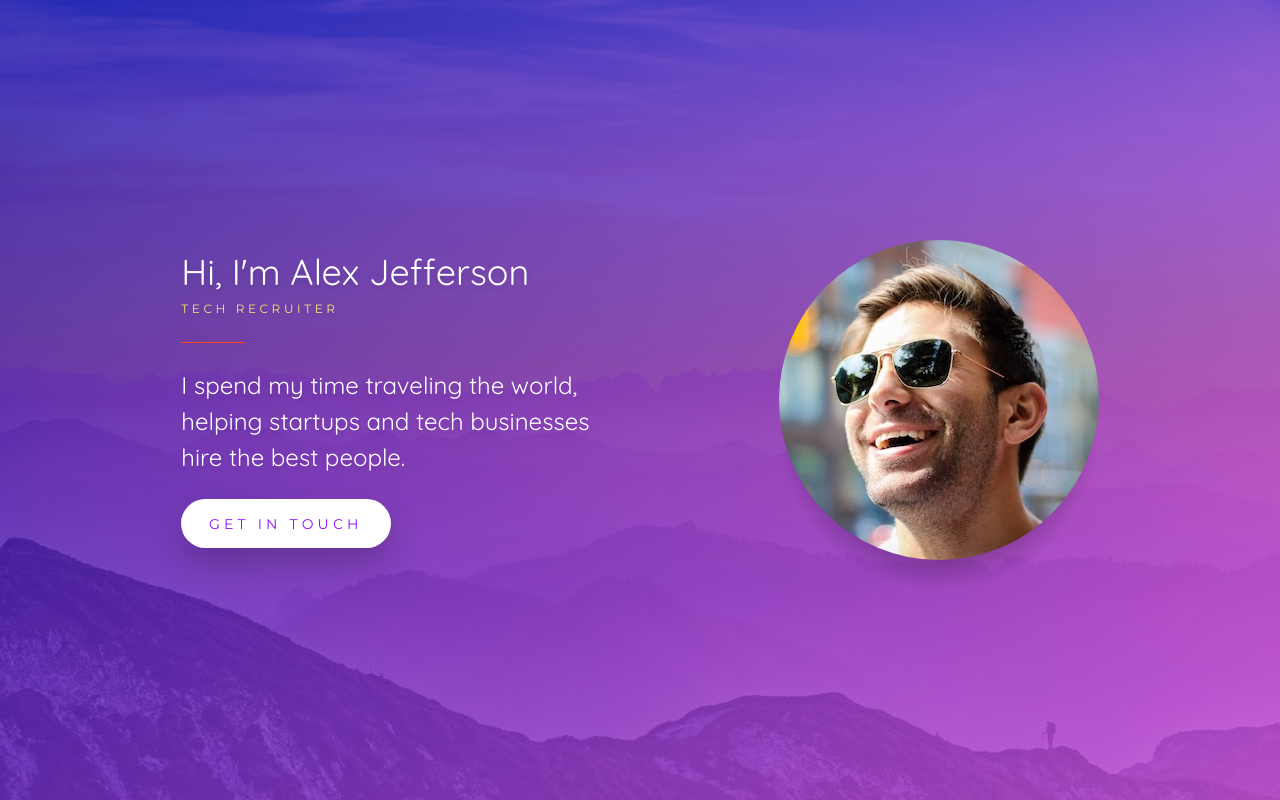
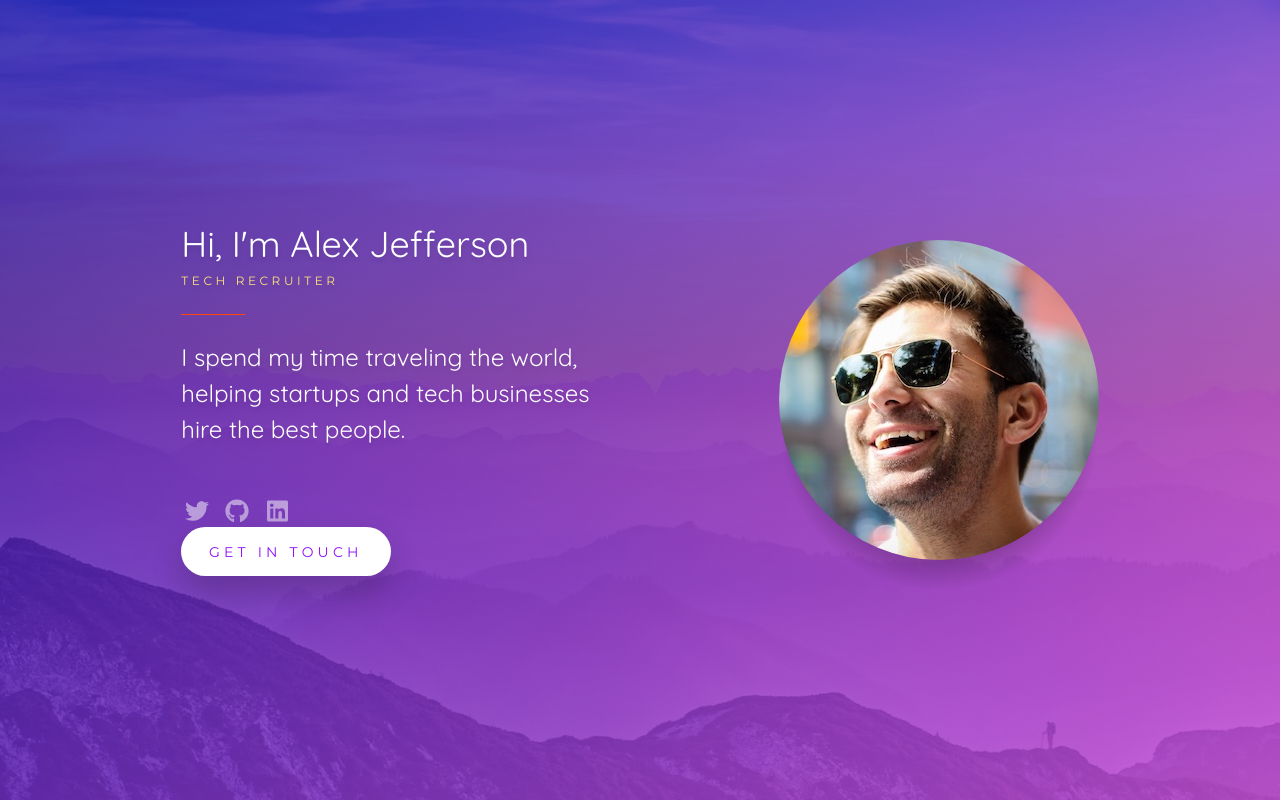
Before and after one commit to csant510/mock-portfolio, a plain HTML site: page index.html in a window 1280 px wide. Drawn offline with Linux system fonts and the light colour scheme.

Commit message:
added links from font awsome and styled them.

```diff
--- a/css/main.css
+++ b/css/main.css
@@ -145,6 +145,40 @@ a {
     max-width: 20rem;
 }
 
+.social {
+    display: flex;
+    margin-top: 1.5rem;
+}
+
+.social li {
+    height: 2rem;
+    margin-right: 0.5rem;
+    text-align: center;
+    width: 2rem;
+}
+
+.social a {
+    align-items: center;
+    display: flex;
+    font-size: 1.5rem;
+    height: 2rem;
+    justify-content: center;
+    opacity: 0.5;
+    transition-property: opacity, transform;
+    width: 2rem;
+    will-change: opacity, transform;
+}
+
+.social a:hover {
+    opacity: 1;
+    transform: scale(1.25);
+}
+
+.social a:active {
+    opacity: 1;
+    transform: scale(1.1);
+}
+
 .wallpaper {
     background-image: url("../images/austria.jpg");
     background-position: center;
--- a/index.html
+++ b/index.html
@@ -9,6 +9,8 @@
   <link href="https://fonts.googleapis.com/css?family=Montserrat|Quicksand" rel="stylesheet">
   <link rel="stylesheet" type="text/css" href="css/minireset.min.css">
   <link rel="stylesheet" type="text/css" href="css/main.css">
+  <script src="https://use.fontawesome.com/releases/v5.12.0/js/all.js"></script>
+
 </head>
 <div class="wallpaper"></div>
 <div class="content">
@@ -17,6 +19,7 @@
       <div class="picture-shadow"></div>
       <img id="pictureImage" class="picture-image" src="images/alex.jpg" srcset="images/alex.jpg 1x, images/alex@2x.jpg 2x,
       images/alex@3x.jpg 3x" alt="Portrait of Alex Jefferson" width="320" height="320">
+
     </figure>
   </aside>
   <main class="about">
@@ -33,6 +36,19 @@
       </p>
     </div>
     <div class="contact">
+      <ul class="social">
+        <li>
+          <a>
+            <i class="fab fa-twitter"></i>
+          </a> </li>
+        <li> <a>
+            <i class="fab fa-github"></i> </a>
+        </li>
+        <li>
+          <a>
+            <i class="fab fa-linkedin"></i>
+          </a> </li>
+      </ul>
       <a class="button" href="mailto:youremail@example.com">
         Get in touch
       </a>
```
